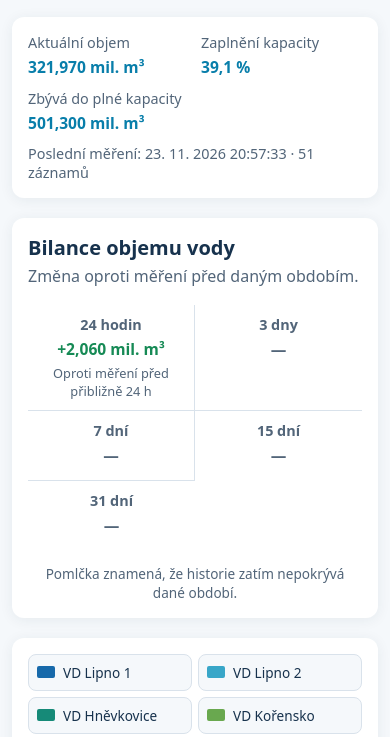
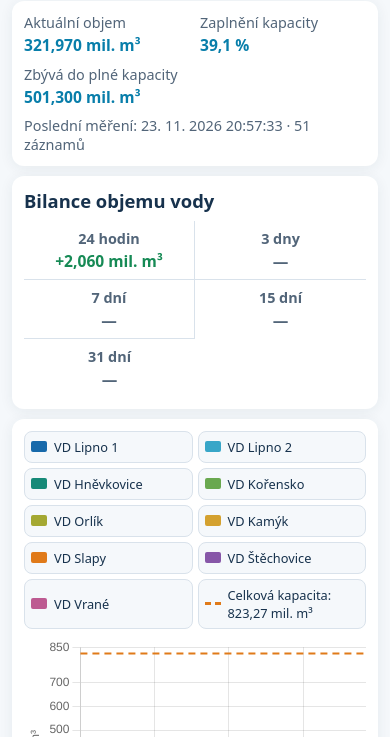
Before and after one commit to jardaottl/vltavska-kaskada, a plain HTML site: page docs/index.html in a window 390 px wide. Shown: the part 141-878 px from the top of the page. Drawn offline with nearby package versions, Linux system fonts and the light colour scheme.

Commit message:
Update index.html

```diff
--- a/docs/index.html
+++ b/docs/index.html
@@ -11,7 +11,7 @@
     body {
       font: 16px system-ui, sans-serif;
       max-width: 1100px;
-      margin: 36px auto;
+      margin: 12px auto;
       padding: 0 18px;
       color: #17324d;
       background: #f5f8fb;
@@ -19,32 +19,32 @@
 
     h1 {
       font-size: clamp(1.5rem, 4vw, 2.2rem);
-      margin-bottom: 6px;
+      margin: 0 0 4px;
     }
 
     .sub {
       color: #526579;
-      margin-top: 0;
+      margin: 0 0 10px;
     }
 
     .card {
       background: white;
       border-radius: 12px;
-      padding: 22px;
+      padding: 14px;
       box-shadow: 0 2px 14px #17324d12;
-      margin: 20px 0;
+      margin: 10px 0;
     }
 
     .summary {
       display: grid;
       grid-template-columns: repeat(3, minmax(0, 1fr));
-      gap: 18px;
+      gap: 10px 16px;
     }
 
     .metric-label {
       color: #526579;
       font-size: .9rem;
-      margin-bottom: 6px;
+      margin-bottom: 4px;
     }
 
     .total {
@@ -59,12 +59,6 @@
     .balance-down { color: #c33d3d }
     .balance-same { color: #526579 }
 
-    .metric-detail {
-      color: #526579;
-      font-size: .8rem;
-      margin-top: 5px;
-    }
-
     .status {
       color: #526579;
       font-size: .9rem;
@@ -72,25 +66,20 @@
     }
 
     .balance-title {
-      margin: 0 0 4px;
-      font-size: 1.25rem;
-    }
-
-    .balance-subtitle {
-      color: #526579;
       margin: 0;
+      font-size: 1.15rem;
     }
 
     .balance-grid {
       display: grid;
       grid-template-columns: repeat(5, minmax(0, 1fr));
       gap: 0;
-      margin-top: 18px;
+      margin-top: 8px;
     }
 
     .balance-item {
       min-width: 0;
-      padding: 8px 12px;
+      padding: 4px 8px;
       text-align: center;
       border-right: 1px solid #d9e2eb;
     }
@@ -104,39 +93,29 @@
     }
 
     .balance-item .total {
-      font-size: clamp(1rem, 1.9vw, 1.4rem);
-    }
-
-    .balance-item .metric-detail {
-      min-height: 2.4em;
-    }
-
-    .balance-note {
-      color: #526579;
-      font-size: .85rem;
-      text-align: center;
-      margin: 14px 0 0;
+      font-size: clamp(1rem, 1.7vw, 1.35rem);
     }
 
     .chart-legend {
       display: grid;
       grid-template-columns: repeat(5, minmax(0, 1fr));
-      gap: 8px;
-      margin-bottom: 18px;
+      gap: 5px;
+      margin-bottom: 8px;
     }
 
     .chart-legend button {
       display: flex;
       align-items: center;
-      gap: 8px;
+      gap: 7px;
       text-align: left;
       background: #f5f8fb;
       border: 1px solid #d9e2eb;
       border-radius: 8px;
-      padding: 9px;
+      padding: 6px 8px;
       min-width: 0;
       color: #17324d;
       font: inherit;
+      font-size: .84rem;
       cursor: pointer;
     }
 
@@ -150,8 +129,8 @@
     }
 
     .legend-swatch {
-      width: 18px;
-      height: 12px;
+      width: 16px;
+      height: 11px;
       flex: none;
       border: 2px solid;
       border-radius: 2px;
@@ -166,7 +145,7 @@
 
     .chart-wrap {
       position: relative;
-      height: 480px;
+      height: clamp(240px, 28vh, 320px);
     }
 
     a { color: #087eaa }
@@ -174,7 +153,6 @@
     @media (max-width: 900px) {
       .summary {
         grid-template-columns: repeat(2, minmax(0, 1fr));
-        gap: 14px;
       }
 
       .balance-grid {
@@ -194,22 +172,22 @@
       }
 
       .chart-wrap {
-        height: 420px;
+        height: 280px;
       }
     }
 
     @media (max-width: 480px) {
       body {
-        margin: 22px auto;
+        margin: 18px auto;
         padding: 0 12px;
       }
 
       .card {
-        padding: 16px;
+        padding: 12px;
       }
 
       .summary {
-        gap: 12px;
+        gap: 10px;
       }
 
       .total {
@@ -221,7 +199,7 @@
       }
 
       .balance-item {
-        padding: 10px 6px;
+        padding: 8px 5px;
       }
 
       .balance-item:nth-child(3) {
@@ -240,22 +218,18 @@
         font-size: clamp(.95rem, 4vw, 1.2rem);
       }
 
-      .balance-item .metric-detail {
-        min-height: 0;
-      }
-
       .chart-legend {
         grid-template-columns: repeat(2, minmax(0, 1fr));
-        gap: 6px;
+        gap: 5px;
       }
 
       .chart-legend button {
-        font-size: .85rem;
-        padding: 8px;
+        font-size: .8rem;
+        padding: 6px;
       }
 
       .chart-wrap {
-        height: 380px;
+        height: 240px;
       }
     }
   </style>
@@ -285,43 +259,33 @@
 
   <section class="card">
     <h2 class="balance-title">Bilance objemu vody</h2>
-    <p class="balance-subtitle">Změna oproti měření před daným obdobím.</p>
 
     <div class="balance-grid">
       <div class="balance-item">
         <div class="metric-label">24 hodin</div>
         <div id="balance24" class="total">Načítám…</div>
-        <div id="balance24Detail" class="metric-detail"></div>
       </div>
 
       <div class="balance-item">
         <div class="metric-label">3 dny</div>
         <div id="balance3" class="total">Načítám…</div>
-        <div id="balance3Detail" class="metric-detail"></div>
       </div>
 
       <div class="balance-item">
         <div class="metric-label">7 dní</div>
         <div id="balance7" class="total">Načítám…</div>
-        <div id="balance7Detail" class="metric-detail"></div>
       </div>
 
       <div class="balance-item">
         <div class="metric-label">15 dní</div>
         <div id="balance15" class="total">Načítám…</div>
-        <div id="balance15Detail" class="metric-detail"></div>
       </div>
 
       <div class="balance-item">
         <div class="metric-label">31 dní</div>
         <div id="balance31" class="total">Načítám…</div>
-        <div id="balance31Detail" class="metric-detail"></div>
       </div>
     </div>
-
-    <p class="balance-note">
-      Pomlčka znamená, že historie zatím nepokrývá dané období.
-    </p>
   </section>
 
   <section class="card">
@@ -398,7 +362,6 @@
           const oldestTime = Date.parse(valid[0][0]);
 
           const valueElement = document.getElementById(id);
-          const detailElement = document.getElementById(id + 'Detail');
 
           valueElement.classList.remove(
             'balance-up',
@@ -408,7 +371,6 @@
 
           if (latestTime - oldestTime < periodMs - toleranceMs) {
             valueElement.textContent = '—';
-            detailElement.textContent = '';
             valueElement.classList.add('balance-same');
             return;
           }
@@ -430,13 +392,11 @@
 
           if (!reference || Math.abs(reference.time - targetTime) > toleranceMs) {
             valueElement.textContent = '—';
-            detailElement.textContent = '';
             valueElement.classList.add('balance-same');
             return;
           }
 
           const difference = current - Number(reference.row[10]);
-          const elapsedHours = (latestTime - reference.time) / (60 * 60 * 1000);
           const sign = difference > 0 ? '+' : difference < 0 ? '−' : '';
 
           valueElement.textContent =
@@ -449,10 +409,6 @@
           } else {
             valueElement.classList.add('balance-same');
           }
-
-          detailElement.textContent =
-            'Oproti měření před přibližně ' +
-            Math.round(elapsedHours) + ' h';
         }
 
         showBalance(1, 'balance24');
@@ -629,7 +585,6 @@
         ['balance24', 'balance3', 'balance7', 'balance15', 'balance31']
           .forEach(id => {
             document.getElementById(id).textContent = '—';
-            document.getElementById(id + 'Detail').textContent = '';
           });
       });
   </script>
```
